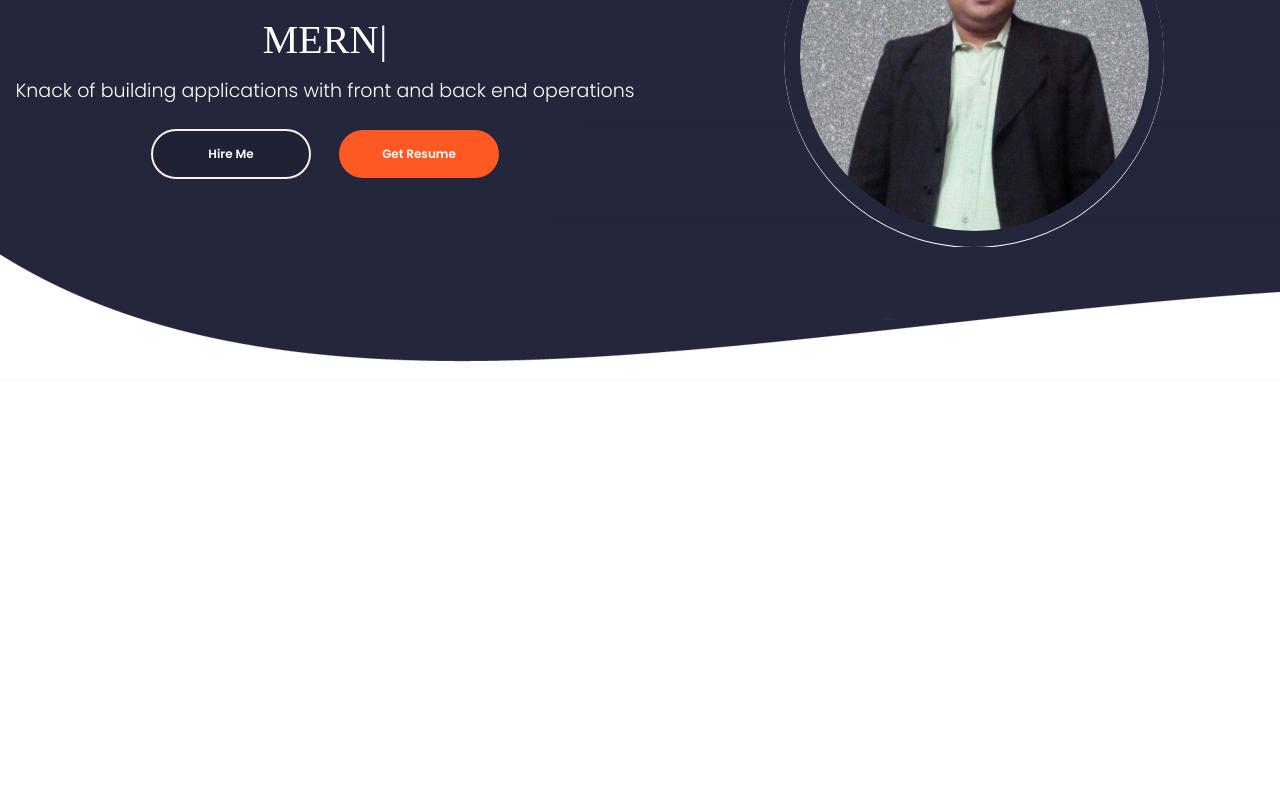
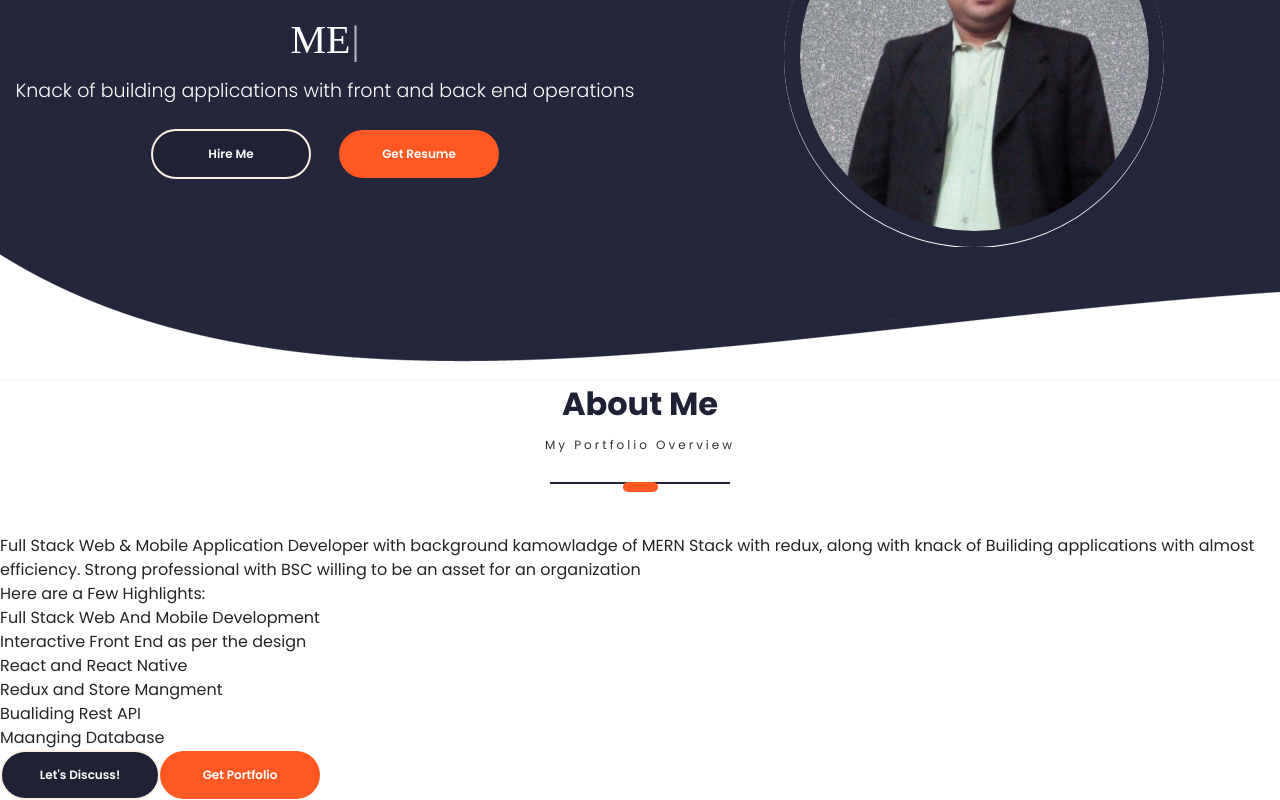
Before and after one commit to insarahil/Portfolio_React, a React (Create React App) app in the folder client/: page / in a window 1280 px wide. Shown: the part 290-1090 px from the top of the page. Before the commit the page ends 800 px from the top, so only its background shows below. Built offline with nearby package versions, Linux system fonts and the light colour scheme; a web font is replaced by a local one.

Commit message:
About Me Page

```diff
--- /dev/null
+++ b/client/src/components/aboutme/AboutMe.css
@@ -0,0 +1,83 @@
+.about-me-container {
+  display: flex;
+  flex-direction: column;
+  justify-content: center;
+  align-items: center;
+  margin: 50px 0 0 0;
+}
+.about-me-parent {
+  max-width: 1000px;
+  width: 70%;
+}
+.about-me-card {
+  display: flex;
+  width: 100%;
+  box-shadow: 0 0px 20px -2px #1f2235;
+  border-radius: 0px 30px 30px 5px;
+}
+.about-me-profile {
+  width: 50%;
+  background-image: url("../../assets/AboutMe/me.jpg");
+  background-size: cover;
+  background-repeat: no-repeat;
+  background-position: center;
+}
+.about-me-details {
+  width: 48%;
+  text-align: justify;
+  padding: 30px;
+}
+.about-me-description {
+  font-size: 12px;
+}
+.about-me-highlights {
+  margin: 80px 0;
+}
+.highlght-heading {
+  font-family: "Montserrat Medium";
+  font-size: 14px;
+  margin: 0 0 5px 0;
+}
+.highlight {
+  display: flex;
+  align-items: center;
+  margin: 5px 0;
+  font-size: 12px;
+}
+.highlight-blob {
+  height: 12px;
+  width: 12px;
+  margin: 0 10px 0 0;
+  background-color: var(--light-yellow);
+  border-radius: 25%;
+}
+.about-me-options .highlighted-btn {
+  margin: 0 0 0 30px;
+}
+
+/*IPAD PRO RESPONSIVENESS*/
+@media only screen and (max-width: 1110px) {
+  .about-me-parent {
+    width: 88%;
+  }
+}
+@media only screen and (max-width: 898px) {
+  .about-me-profile {
+    display: none;
+  }
+  .about-me-details {
+    width: 100%;
+  }
+}
+@media only screen and (max-width: 466px) {
+  .about-me-options {
+    display: flex;
+    flex-direction: column;
+  }
+  .about-me-options .highlighted-btn {
+    margin: 24px 0 0 0 !important;
+  }
+  .about-me-options button {
+    width: 100%;
+  }
+}
--- /dev/null
+++ b/client/src/components/aboutme/AboutMe.js
@@ -0,0 +1,73 @@
+import React from "react";
+import ScreenHeading from "../../utilities/ScreenHeading/ScreenHeading";
+import ScrollService from "../../utilities/ScrollService";
+// import Animations from "../../utilities/Animations";
+
+export default function AboutMe(props) {
+  // let fadeInScreenHandler = (screen) => {
+  //   if (screen.fadeInScreen !== props.id) return;
+  //   Animations.animations.fadeInScreen(props.id);
+  // };
+  // const fadeInSubscription =
+  //   ScrollService.currentScreenFadeIn.subscribe(fadeInScreenHandler);
+
+  const SCREEN_CONSTSANTS = {
+    description:
+      "Full Stack Web & Mobile Application Developer with background kamowladge of MERN Stack with redux, along with knack of Builiding applications with almost efficiency. Strong professional with BSC willing to be an asset for an organization  ",
+    highlights: {
+      bullets: [
+        "Full Stack Web And Mobile Development",
+        "Interactive Front End as per the design",
+        "React and React Native",
+        "Redux and Store Mangment",
+        "Bualiding Rest API",
+        "Maanging Database",
+      ],
+      heading: "Here are a Few Highlights:",
+    },
+  };
+  const renderHighlight = () => {
+    return SCREEN_CONSTSANTS.highlights.bullets.map((value, i) => (
+      <div className="highlight " key={i}>
+        <div className="highlight-blob "></div>
+        <span>{value}</span>
+      </div>
+    ));
+  };
+  return (
+    <div className="about-me-container screen-container " id={props.id || ""}>
+      <div className="about-me-parent ">
+        <ScreenHeading
+          title={"About Me"}
+          subHeading={"My Portfolio Overview"}
+        />
+        <div className="about-me-card ">
+          <div className="about-me-profile "></div>
+          <div className="about-me-details ">
+            <span className="about-me-description ">
+              {SCREEN_CONSTSANTS.description}
+            </span>
+            <div className="about-me-highlights ">
+              <div className="highlight-heading ">
+                <span>{SCREEN_CONSTSANTS.highlights.heading}</span>
+              </div>
+              {renderHighlight()}
+            </div>
+            <div className="about-me-options ">
+              <button
+                className="btn primary-btn"
+                onClick={() => ScrollService.scrollHandler.scrollToHireMe()}
+              >
+                {" "}
+                Let's Discuss!{" "}
+              </button>
+              <a href="Resume.pdf" download="Raheel.pdf">
+                <button className="btn highlighted-btn ">Get Portfolio</button>
+              </a>
+            </div>
+          </div>
+        </div>
+      </div>
+    </div>
+  );
+}
--- /dev/null
+++ b/client/src/utilities/ScreenHeading/ScreenHeading.css
@@ -0,0 +1,43 @@
+.heading-container {
+  display: flex;
+  flex-direction: column;
+  align-items: center;
+  width: 100%;
+  margin: 0 0 50px 0;
+}
+.screen-sub-heading {
+  letter-spacing: 3px;
+  margin: 8px 0 18px 0;
+  font-size: 12px;
+  color: var(--black);
+}
+.screen-heading {
+  font-size: 32px;
+  color: #1f2235;
+  font-family: "Poppins Bold";
+}
+.heading-seperator {
+  display: flex;
+  align-items: center;
+  position: relative;
+  width: 180px;
+  margin: 10px 0 0 0;
+}
+.seperator-line {
+  width: 100%;
+  height: 2px;
+  background-color: #1f2235;
+}
+
+.seperator-blob {
+  height: 10px;
+  width: 100%;
+  position: absolute;
+  display: flex;
+  justify-content: center;
+}
+.seperator-blob div {
+  width: 35px;
+  border-radius: 10px;
+  background-color: var(--dark-orange);
+}
--- /dev/null
+++ b/client/src/utilities/ScreenHeading/ScreenHeading.js
@@ -0,0 +1,26 @@
+import React from "react";
+import "./ScreenHeading.css";
+
+export default function ScreenHeading(props) {
+  return (
+    <div className="heading-container">
+      <div className="screen-heading">
+        <span>{props.title}</span>
+      </div>
+      {props.subHeading ? (
+        <div className="screen-sub-heading">
+          <span>{props.subHeading}</span>
+        </div>
+      ) : (
+        <div></div>
+      )}
+      <div className="heading-seperator">
+        <div className="seperator-line">
+          <div className="seperator-blob">
+            <div></div>
+          </div>
+        </div>
+      </div>
+    </div>
+  );
+}
--- a/client/src/utilities/commonUtils.js
+++ b/client/src/utilities/commonUtils.js
@@ -1,9 +1,14 @@
 import Home from "../components/home/Home";
+import AboutMe from "../components/aboutme/AboutMe";
 
 export const TotalScreen = [
   {
     screen_name: "Home",
     components: Home,
+  },
+  {
+    screen_name: "AboutMe",
+    components: AboutMe,
   },
 ];
 export const GetScreenIndex = (screen_name) => {
```
